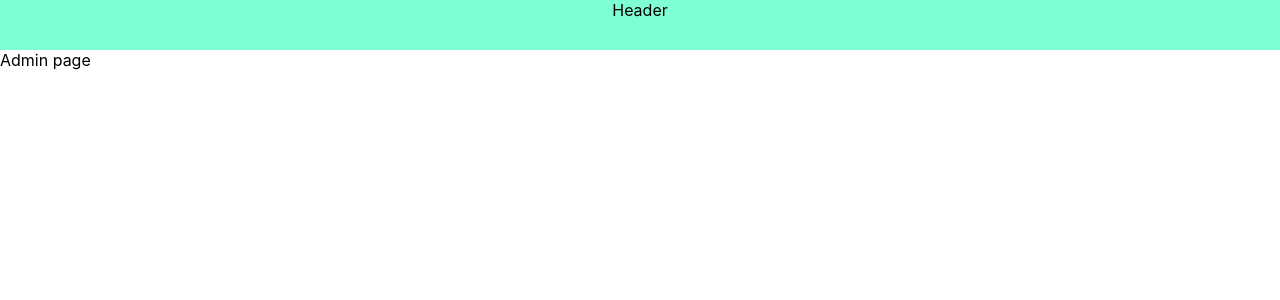
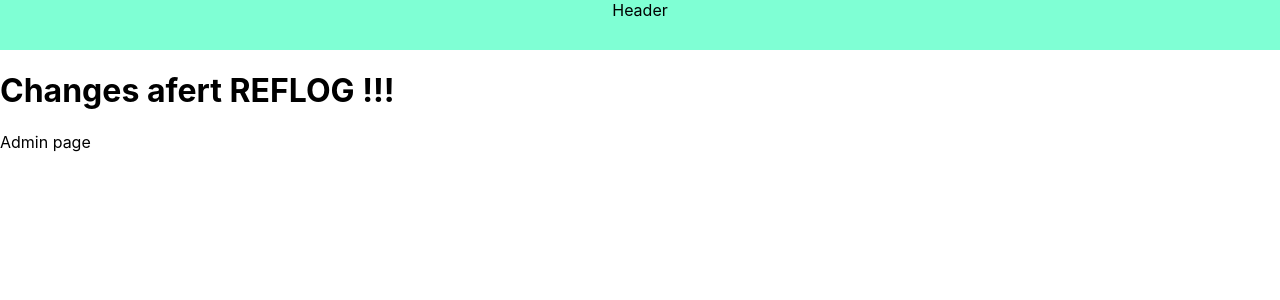
Before and after one commit to GraurDen/Next_Layouts, a Next.js app: page /adminPage in a window 1280 px wide. Shown: the top 300 px of the page. Built offline with nearby package versions, Linux system fonts and the light colour scheme.

Commit message:
cHANGES AFTER reflog

```diff
--- a/components/layouts/adminLayout/admin.tsx
+++ b/components/layouts/adminLayout/admin.tsx
@@ -5,6 +5,7 @@ const AdminLayout = ({ children }: { children: ReactElement }) => {
   return (
     <>
       <Header />
+      <h1>Changes afert REFLOG !!!</h1>
       {children}
     </>
   );
```
